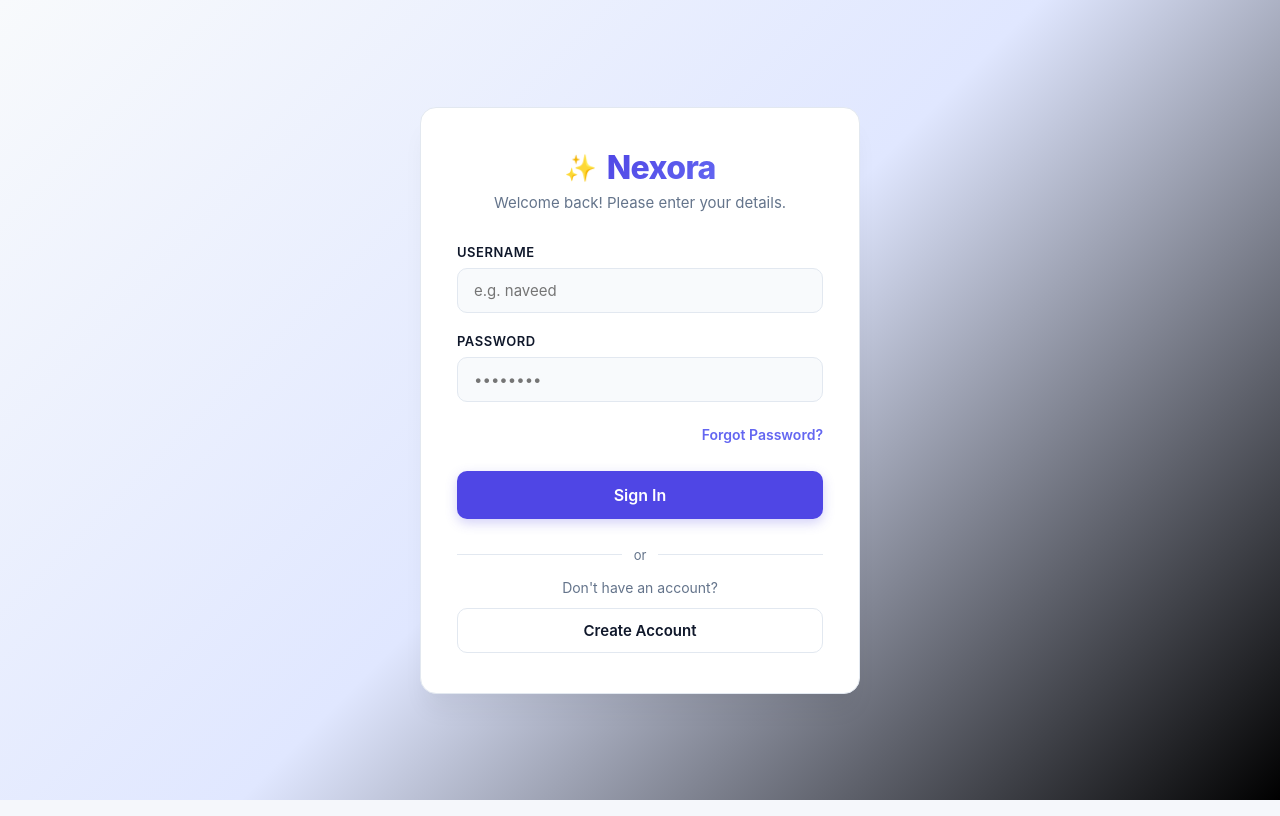
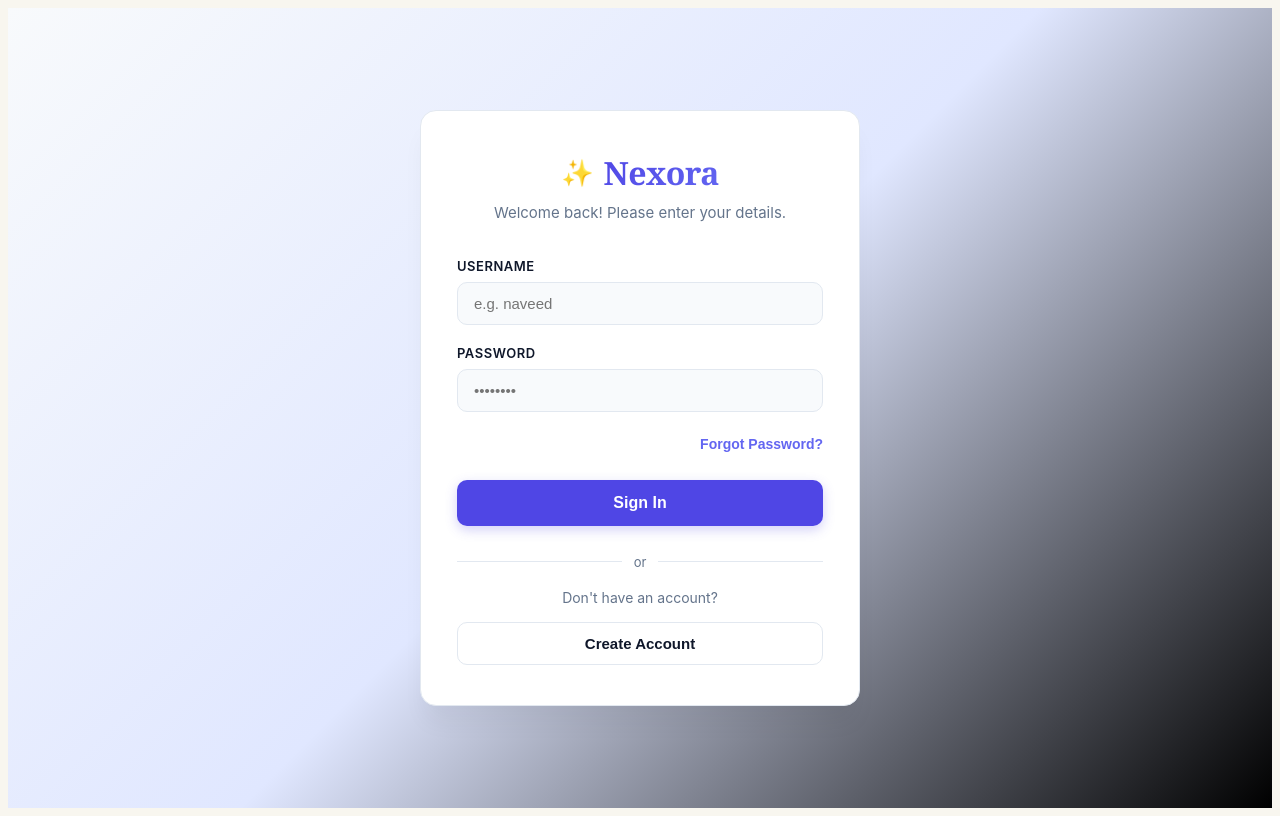
Before and after one commit to Maqdubia/Nexoraa, a React app in the folder frontend/: page /login in a window 1280 px wide. Built offline with nearby package versions, Linux system fonts and the light colour scheme; the HTML template or start-up script is replaced by a standard one.

Commit message:
Refactor App.css with design variable overrides

```diff
--- a/frontend/src/App.css
+++ b/frontend/src/App.css
@@ -1,283 +1,97 @@
 
-/* =========================
-   GLOBAL RESET
-========================= */
+/* ==========================================
+   NEXORA — IVORY & SAGE DESIGN OVERRIDES
+   ========================================== */
 
-* {
-    margin: 0;
-    padding: 0;
-    box-sizing: border-box;
+:root {
+  --nexora-bg: #f8f6ef;
+  --nexora-sidebar: #f1efe5;
+  --nexora-card: #fffefa;
+  --nexora-sage: #626b49;
+  --nexora-sage-light: #e9ecd9;
+  --nexora-text: #29291f;
+  --nexora-muted: #77766c;
+  --nexora-border: #e7e3d8;
+  --nexora-shadow: 0 3px 12px rgba(55, 50, 35, 0.035);
 }
 
 html {
-    width: 100%;
-    min-height: 100%;
-    scroll-behavior: smooth;
+  scroll-behavior: smooth;
+  background: var(--nexora-bg);
 }
 
 body {
-    width: 100%;
-    min-height: 100vh;
-    font-family: "Inter", "Segoe UI", Arial, sans-serif;
-    background: #f5f7fb;
-    color: #1f2937;
-    overflow-x: hidden;
-    -webkit-font-smoothing: antialiased;
+  background: var(--nexora-bg) !important;
+  color: var(--nexora-text);
+  font-family: Inter, "Segoe UI", sans-serif;
 }
 
-#root {
-    width: 100%;
-    min-height: 100vh;
+.app-layout {
+  background: var(--nexora-bg) !important;
+  color: var(--nexora-text);
 }
 
-/* Prevent wide content from breaking the layout */
-
-img,
-video,
-canvas,
-svg {
-    max-width: 100%;
+.main-content {
+  background: var(--nexora-bg) !important;
+  color: var(--nexora-text);
+  padding: 28px;
 }
 
+.page {
+  color: var(--nexora-text);
+}
+
+h1,
+h2,
+h3,
+h4 {
+  color: var(--nexora-text);
+  font-family: Georgia, "Times New Roman", serif;
+  letter-spacing: -0.45px;
+}
+
+p {
+  line-height: 1.7;
+}
+
+button,
 input,
 textarea,
-select,
+select {
+  border-radius: 8px;
+}
+
 button {
-    font: inherit;
+  transition: background 0.2s ease, border-color 0.2s ease;
+}
+
+button:hover {
+  filter: brightness(0.97);
 }
 
 input,
 textarea,
 select {
-    max-width: 100%;
+  color: var(--nexora-text);
+  background: var(--nexora-card);
+  border-color: var(--nexora-border);
 }
 
-button {
-    cursor: pointer;
+input:focus,
+textarea:focus,
+select:focus {
+  outline: 2px solid rgba(98, 107, 73, 0.22);
+  border-color: var(--nexora-sage);
 }
 
 a {
-    color: inherit;
+  color: var(--nexora-sage);
 }
 
-/* =========================
-   MAIN APPLICATION LAYOUT
-========================= */
-
-.app-layout {
-    display: flex;
+@media (max-width: 768px) {
+  .main-content {
+    margin-left: 0;
+    padding: 18px 14px;
     width: 100%;
-    min-height: 100vh;
-    background: #f5f7fb;
+  }
 }
-
-/* =========================
-   MAIN CONTENT
-   Desktop sidebar width: 260px
-========================= */
-
-.main-content {
-    flex: 1 1 auto;
-    min-width: 0;
-    width: auto;
-    min-height: 100vh;
-    margin-left: 260px;
-    padding: 32px;
-    background: #f5f7fb;
-    overflow-wrap: anywhere;
-}
-
-/* =========================
-   COMMON PAGE
-========================= */
-
-.page {
-    width: 100%;
-    max-width: 100%;
-    min-width: 0;
-    margin: 0 auto;
-}
-
-/* Keep common content containers responsive */
-
-.container,
-.page-container {
-    width: 100%;
-    max-width: 100%;
-    min-width: 0;
-}
-
-/* =========================
-   COMMON CARD
-========================= */
-
-.card {
-    width: 100%;
-    max-width: 100%;
-    min-width: 0;
-    padding: 24px;
-    background: #ffffff;
-    color: #1f2937;
-    border: 1px solid #e5e7eb;
-    border-radius: 16px;
-    box-shadow: 0 4px 14px rgba(15, 23, 42, 0.05);
-}
-
-/* =========================
-   COMMON BUTTONS
-========================= */
-
-.btn {
-    display: inline-flex;
-    align-items: center;
-    justify-content: center;
-    gap: 8px;
-    max-width: 100%;
-    padding: 11px 18px;
-    border: none;
-    border-radius: 9px;
-    font-family: inherit;
-    font-size: 14px;
-    font-weight: 600;
-    text-align: center;
-    cursor: pointer;
-    transition: background 0.2s ease, transform 0.2s ease;
-}
-
-.btn-primary {
-    background: #5b4bdb;
-    color: #ffffff;
-}
-
-.btn-primary:hover {
-    background: #4736c5;
-    transform: translateY(-1px);
-}
-
-.btn:disabled {
-    opacity: 0.6;
-    cursor: not-allowed;
-    transform: none;
-}
-
-/* =========================
-   RESPONSIVE TABLES
-========================= */
-
-table {
-    max-width: 100%;
-    border-collapse: collapse;
-}
-
-.table-container,
-.table-responsive {
-    width: 100%;
-    max-width: 100%;
-    overflow-x: auto;
-    -webkit-overflow-scrolling: touch;
-}
-
-/* =========================
-   TABLET
-========================= */
-
-@media (max-width: 1100px) {
-    .main-content {
-        padding: 26px 22px;
-    }
-
-    .card {
-        padding: 20px;
-    }
-}
-
-/* =========================
-   MOBILE / RESPONSIVE SIDEBAR
-   Sidebar CSS should also switch
-   to its mobile layout at 900px.
-========================= */
-
-@media (max-width: 900px) {
-    .app-layout {
-        flex-direction: column;
-        width: 100%;
-    }
-
-    .main-content {
-        flex: 1 1 auto;
-        width: 100%;
-        min-width: 0;
-        min-height: auto;
-        margin-left: 0;
-        padding: 24px 20px;
-    }
-
-    .page {
-        width: 100%;
-    }
-}
-
-/* =========================
-   SMALL MOBILE
-========================= */
-
-@media (max-width: 600px) {
-    body {
-        font-size: 14px;
-    }
-
-    .main-content {
-        padding: 18px 14px;
-    }
-
-    .card {
-        padding: 16px;
-        border-radius: 12px;
-    }
-
-    .btn {
-        max-width: 100%;
-        padding: 10px 14px;
-    }
-
-    input,
-    textarea,
-    select {
-        width: 100%;
-        min-width: 0;
-    }
-}
-
-/* =========================
-   VERY SMALL SCREENS
-========================= */
-
-@media (max-width: 360px) {
-    .main-content {
-        padding: 14px 10px;
-    }
-
-    .card {
-        padding: 12px;
-    }
-}
-
-/* =========================
-   ACCESSIBILITY
-========================= */
-
-:focus-visible {
-    outline: 3px solid rgba(91, 75, 219, 0.4);
-    outline-offset: 2px;
-}
-
-@media (prefers-reduced-motion: reduce) {
-    *,
-    *::before,
-    *::after {
-        scroll-behavior: auto !important;
-        transition-duration: 0.01ms !important;
-        animation-duration: 0.01ms !important;
-        animation-iteration-count: 1 !important;
-    }
-}
```
